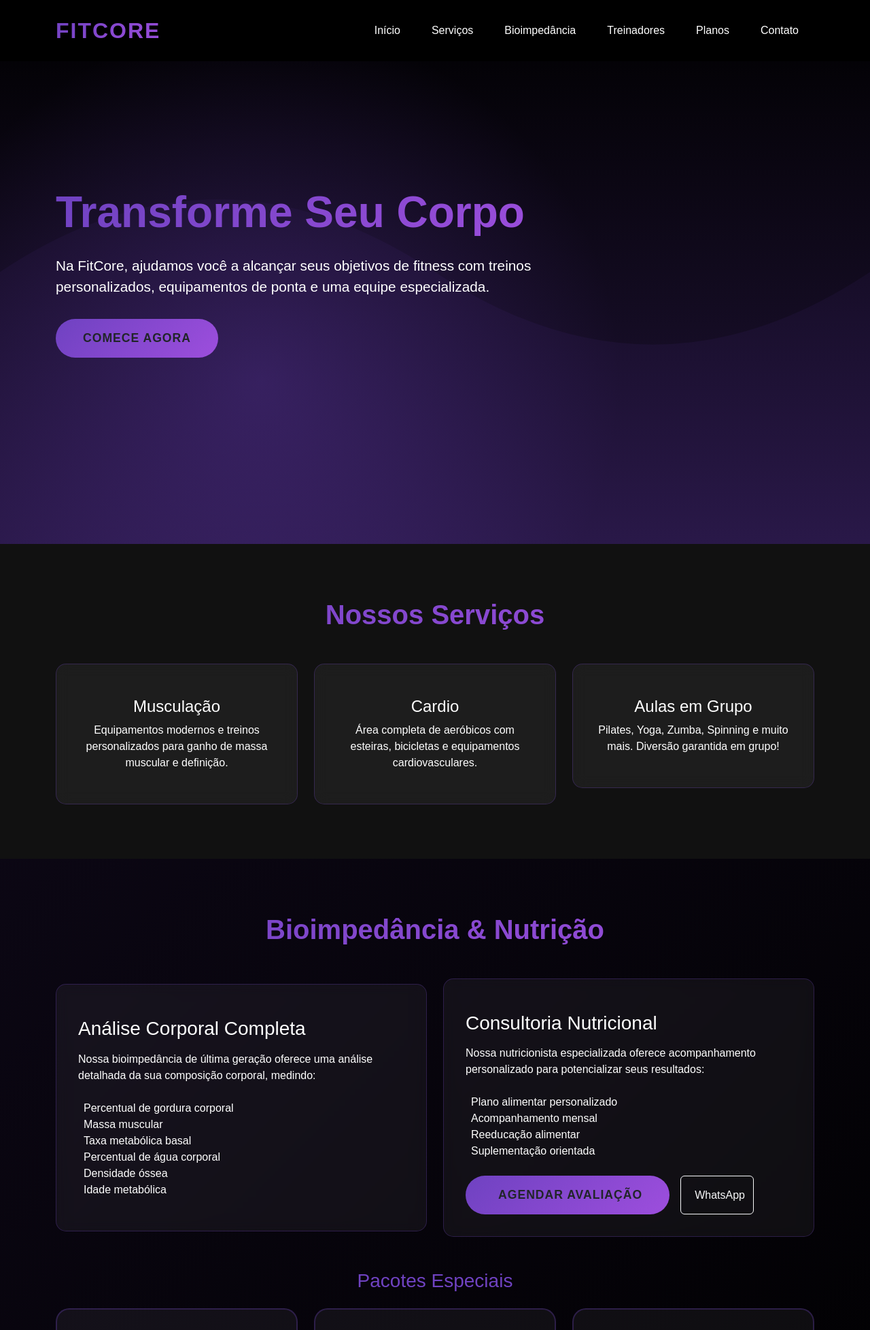
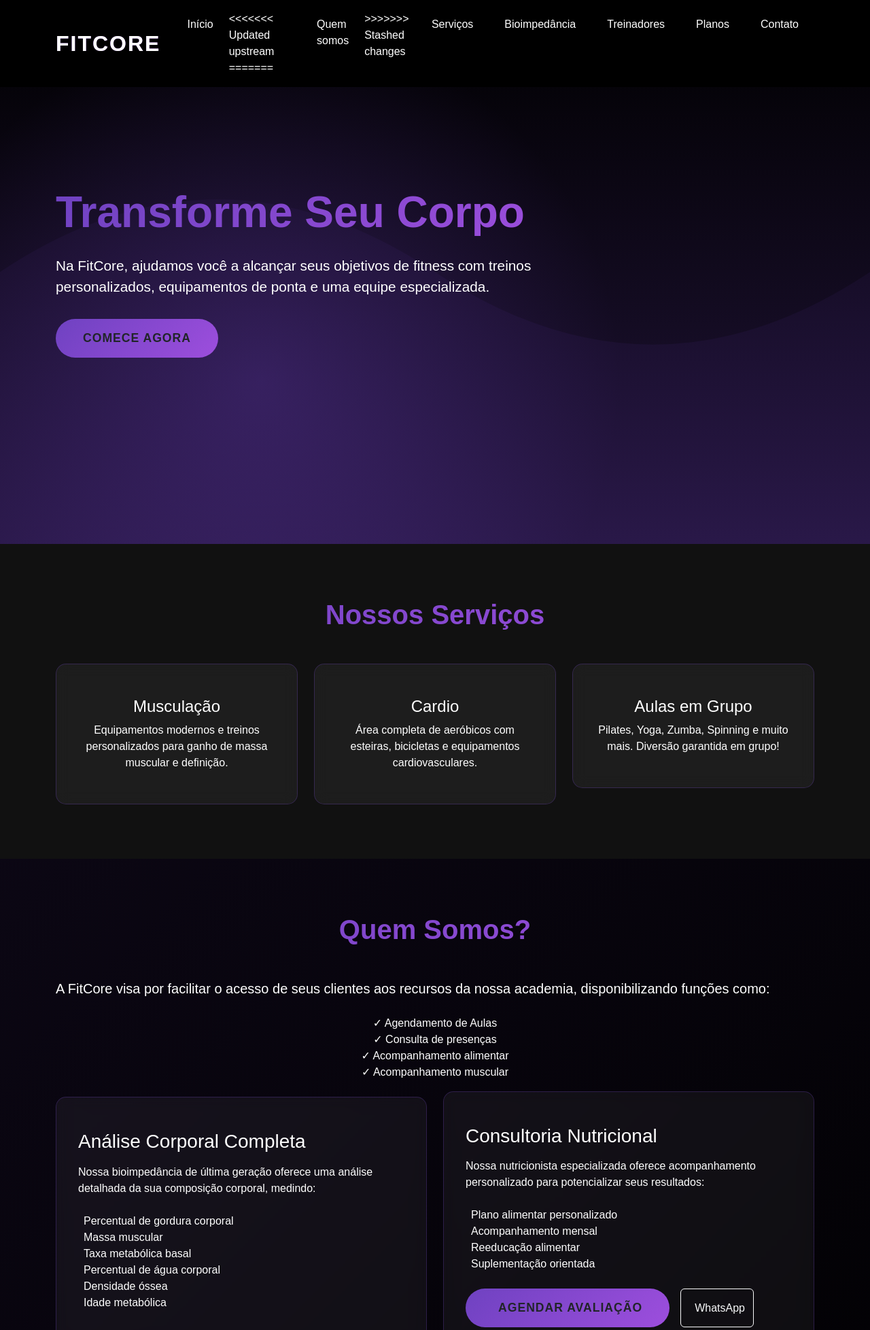
Before and after one commit to Alfredo-gianluca/tcc-academia, a Django app: page /membros/ in a window 1280 px wide. Shown: the top 1956 px of the page at 68% size. Run offline with Django 5.2, Linux system fonts and the light colour scheme; some libraries are stand-ins or nearby versions.

Commit message:
conectando membros e cadastro
conectando os templates membros e cadastro por meio de um link em cada, na forma de botão

```diff
--- a/academia/academia/settings.py
+++ b/academia/academia/settings.py
@@ -41,8 +41,7 @@ INSTALLED_APPS = [
     'django.contrib.messages',
     'django.contrib.staticfiles',
     'membros',
-    'cadastro',
-    'login'
+    'cadastro'
 ]
 
 MIDDLEWARE = [
--- a/academia/academia/urls.py
+++ b/academia/academia/urls.py
@@ -3,5 +3,6 @@ from django.urls import include, path
 
 urlpatterns = [
     path('', include('membros.urls')),
-    path('admin/', admin.site.urls),
+    path('', include('cadastro.urls')),
+    path('admin/', admin.site.urls)
 ]
--- /dev/null
+++ b/academia/cadastro/urls.py
@@ -0,0 +1,6 @@
+from django.urls import path
+from . import views
+
+urlpatterns = [
+    path('cadastro/', views.cadastro, name='cadastro'),
+]
--- a/academia/membros/templates/index.html
+++ b/academia/membros/templates/index.html
@@ -20,6 +20,10 @@
             <div class="collapse navbar-collapse" id="navbarNav">
                 <ul class="navbar-nav ms-auto">
                     <li class="nav-item"><a class="nav-link" href="#home">Início</a></li>
+<<<<<<< Updated upstream
+=======
+                    <li class="nav-item"><a class="nav-link" href="#quemsomos">Quem somos</a></li>
+>>>>>>> Stashed changes
                     <li class="nav-item"><a class="nav-link" href="#services">Serviços</a></li>
                     <li class="nav-item"><a class="nav-link" href="#bioimpedance">Bioimpedância</a></li>
                     <li class="nav-item"><a class="nav-link" href="#trainers">Treinadores</a></li>
@@ -38,7 +42,7 @@
                     <div class="hero-content">
                         <h1>Transforme Seu Corpo</h1>
                         <p>Na FitCore, ajudamos você a alcançar seus objetivos de fitness com treinos personalizados, equipamentos de ponta e uma equipe especializada.</p>
-                        <a href="#services" class="btn btn-custom">Comece Agora</a>
+                        <a href="{% url 'cadastro' %}" class="btn btn-custom">Comece Agora</a>
                     </div>
                 </div>
             </div>
@@ -81,10 +85,21 @@
         </div>
     </section>
 
-    <!-- Bioimpedance Section -->
-    <section id="bioimpedance" class="section section-purple">
+    <!-- quemsomos Section -->
+    <section id="quemsomos" class="section section-purple">
         <div class="container">
-            <h2 class="section-title">Bioimpedância & Nutrição</h2>
+            <h2 class="section-title">Quem Somos?</h2>
+            <p class="lead mb-4">A FitCore visa por facilitar o acesso de seus clientes aos recursos
+                da nossa academia, disponibilizando funções como:
+            </p>
+            <div class="list">
+                <ul class="list-unstyled">
+                        <li>✓ Agendamento de Aulas</li>
+                        <li>✓ Consulta de presenças</li>
+                        <li>✓ Acompanhamento alimentar</li>
+                        <li>✓ Acompanhamento muscular</li>
+                 </ul>
+            </div>
             <div class="row align-items-center">
                 <div class="col-lg-6">
                     <div class="service-card text-start">
--- a/academia/static/css/estilo.css
+++ b/academia/static/css/estilo.css
@@ -30,8 +30,6 @@
             font-size: 2rem;
             font-weight: bold;
             background: var(--gradient-purple);
-            -webkit-background-clip: text;
-            -webkit-text-fill-color: transparent;
             background-clip: text;
             text-transform: uppercase;
             letter-spacing: 2px;
@@ -279,3 +277,11 @@
                 font-size: 2rem;
             }
         }
+
+        /* Lists */
+
+        .list {
+            color:#fff;
+            text-align: center;
+            margin: 0, auto;
+        }
```
Also changed, not shown: academia/cadastro/templates/cadastro.html (added, +22 -0 lines), academia/cadastro/views.py (+7 -0 lines).
